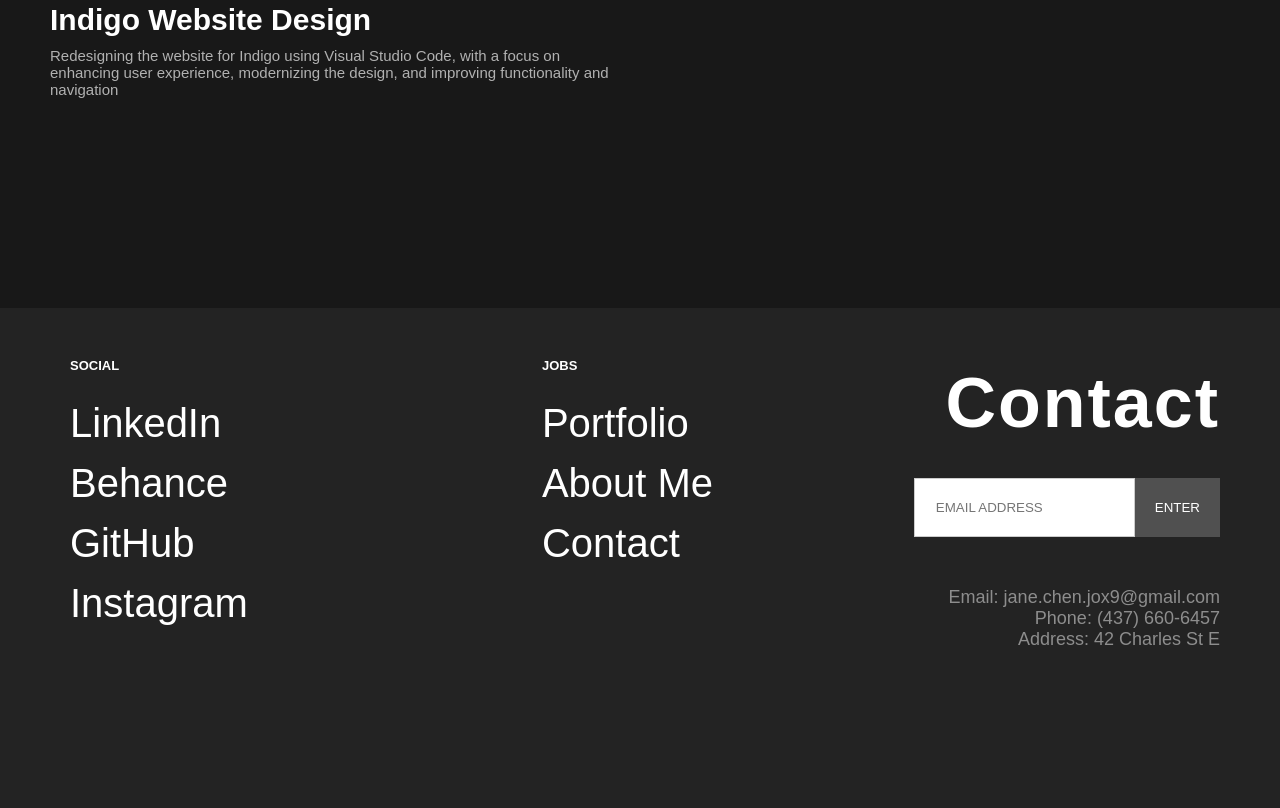
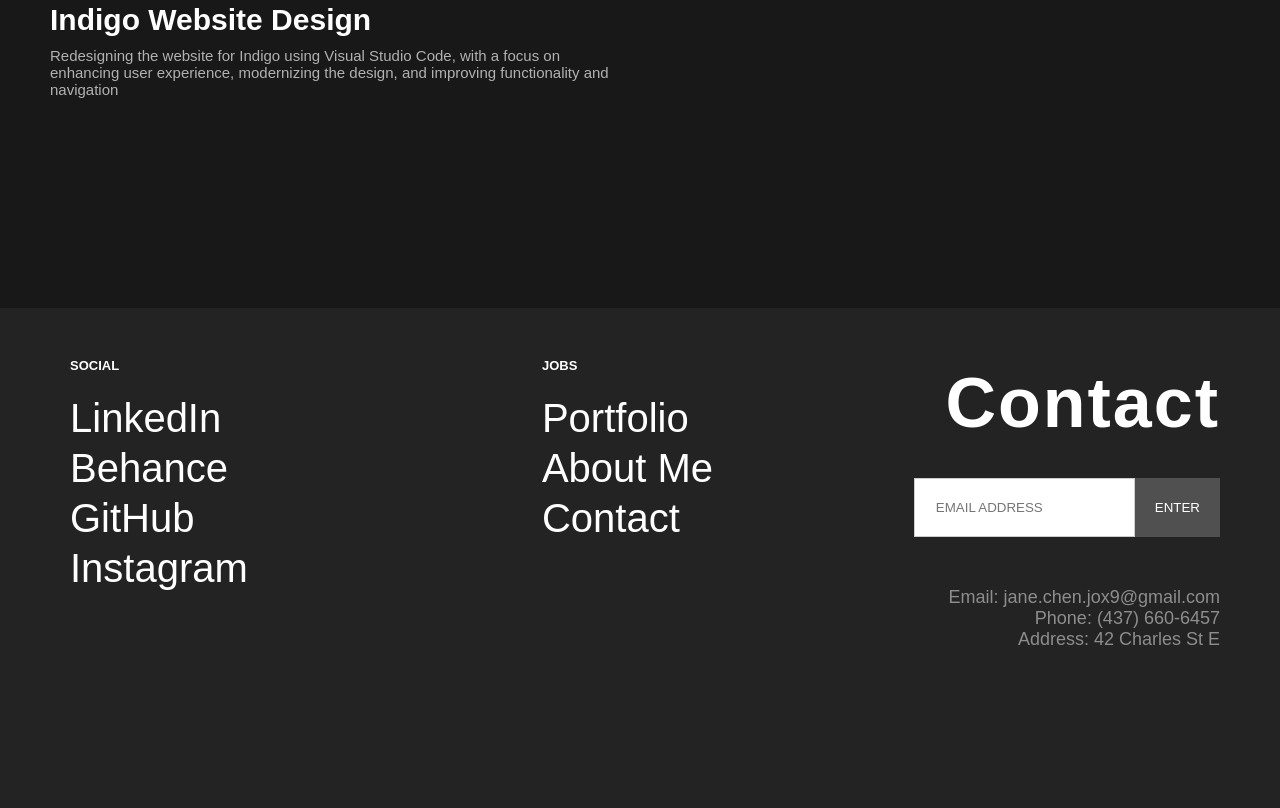
Before and after one commit to JaneCCY/Jane-Chen-Portfolio, a website: page webDesign.html in a window 1280 px wide. Shown: the part 1950-2758 px from the top of the page. Drawn offline with nearby package versions, Linux system fonts and the light colour scheme; a web font is replaced by a local one.

Commit message:
line-height fix

```diff
--- a/assets/css/ArtDirection.css
+++ b/assets/css/ArtDirection.css
@@ -529,7 +529,7 @@
         font-family: "Host Grotesk", sans-serif;
         font-weight: 300;
         font-size: 40px;
-        line-height: 60px;
+        line-height: 50px;
     }
 
     .footer-section form {
--- a/assets/css/ClientBrief.css
+++ b/assets/css/ClientBrief.css
@@ -447,7 +447,7 @@
         font-family: "Host Grotesk", sans-serif;
         font-weight: 300;
         font-size: 40px;
-        line-height: 60px;
+        line-height: 50px;
     }
 
     .footer-section form {
--- a/assets/css/UIUX.css
+++ b/assets/css/UIUX.css
@@ -567,7 +567,7 @@
         font-family: "Host Grotesk", sans-serif;
         font-weight: 300;
         font-size: 40px;
-        line-height: 60px;
+        line-height: 50px;
     }
 
     .footer-section form {
--- a/assets/css/grapicDesign.css
+++ b/assets/css/grapicDesign.css
@@ -443,7 +443,7 @@
         font-family: "Host Grotesk", sans-serif;
         font-weight: 300;
         font-size: 40px;
-        line-height: 60px;
+        line-height: 50px;
     }
 
     .footer-section form {
--- a/assets/css/motionDesign.css
+++ b/assets/css/motionDesign.css
@@ -453,7 +453,7 @@
         font-family: "Host Grotesk", sans-serif;
         font-weight: 300;
         font-size: 40px;
-        line-height: 60px;
+        line-height: 50px;
     }
 
     .footer-section form {
--- a/assets/css/webDesign.css
+++ b/assets/css/webDesign.css
@@ -255,6 +255,10 @@
     .portfolio-item>.TextBox p a{
         color: #b1b1b1;
     }
+    .portfolio-item>.TextBox p a:hover{
+        transform: scale(1.1);
+    }
+
 
 
     /* portfolio box end */
@@ -441,7 +445,7 @@
         font-family: "Host Grotesk", sans-serif;
         font-weight: 300;
         font-size: 40px;
-        line-height: 60px;
+        line-height: 50px;
     }
 
     .footer-section form {
```
